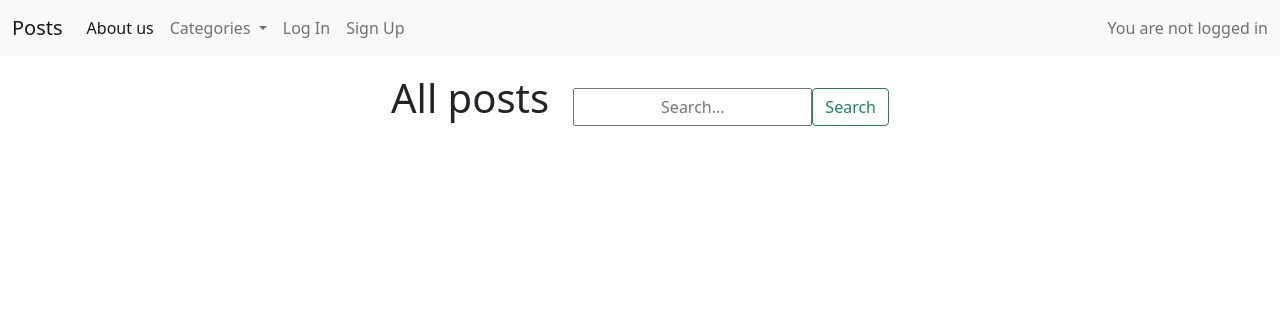
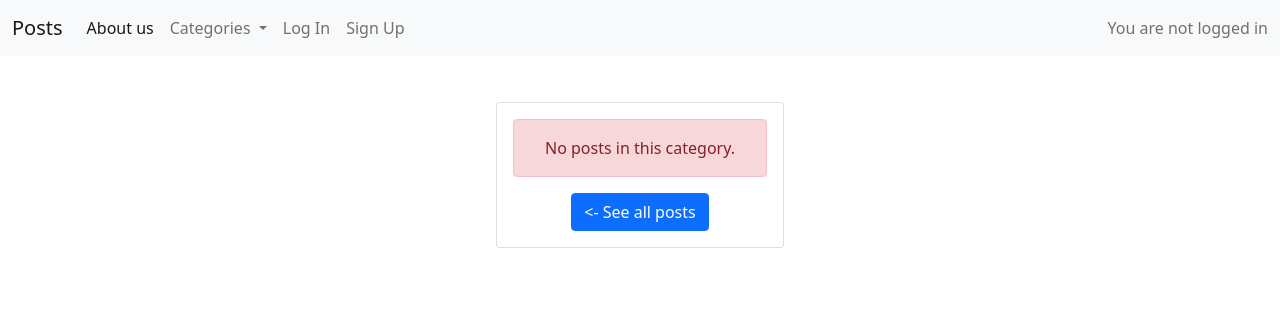
Before and after one commit to AnikaPet/ap-blog.tk, a Django app: page /blog/ in a window 1280 px wide. Shown: the top 316 px of the page. Run offline with Django 4.2, Linux system fonts and the light colour scheme; data that the repository does not hold is empty; some libraries are stand-ins or nearby versions.

Commit message:
List posts in specific category.

```diff
--- a/cms/models.py
+++ b/cms/models.py
@@ -3,6 +3,7 @@ from django.contrib.auth.models import User
 
 class Category(models.Model):
     name = models.CharField(max_length=100)
+    description = models.CharField(max_length=300,null=True)
 
     def __str__(self):
         return self.name
--- a/cms/templates/posts/post_listing.html
+++ b/cms/templates/posts/post_listing.html
@@ -21,7 +21,7 @@
 
           <ul class="dropdown-menu" aria-labelledby="navbarDropdown">
             {% for category in categories %}
-            <a class="dropdown-item" href="#">{{category.name}}</a>
+            <a class="dropdown-item" href="/blog/category/{{category.id}}">{{category.name}}</a>
             {% endfor %}
             {% if user.is_superuser %}
             <li><hr class="dropdown-divider"></li>
@@ -62,6 +62,22 @@
 </nav>
 
 
+  {% if posts %}
+
+  {% if category_object %}
+
+  <div class="containter" style="text-align-last: center; margin-top: 2ch;">
+    <div style="display: inline-block;">
+        <h1 style="text-align:center;">Posts in {{category_object.name}}</h1>
+    </div>
+    <div style="display: inline-block;margin-left: 20px;">
+      <a href="/blog/" class="btn btn-primary"> <- See all posts</a>
+    </div>
+    <p>{{category_object.description}}</p>
+  </div>
+
+  {% else%}
+
   <div class="containter" style="text-align-last: center; margin-top: 2ch;">
     <div style="display: inline-block;">
         <h1 style="text-align:center;">All posts</h1>
@@ -74,7 +90,10 @@
     </div>
   </div>
 
+  {% endif %}
+
   <div class="row row-cols-1 row-cols-md-2 g-4" style="padding:3ch">
+
 
     {% for post in posts %}
     <div class="col">
@@ -93,4 +112,19 @@
   </div>
       {% endfor %}
     </div>
+
+  {% else %}
+
+  <div class="col d-flex justify-content-center" style="padding: 5ch;">
+    <div class="card text-center"  style="width: 18rem;">
+      <div class="card-body">
+        <div class="alert alert-danger" role="alert">
+          No posts in this category.
+        </div>
+        <a href="/blog/" class="btn btn-primary"> <- See all posts</a>
+      </div>
+    </div>
+    </div>
+
+  {% endif %}
 {% endblock %}
--- a/cms/urls.py
+++ b/cms/urls.py
@@ -8,5 +8,8 @@ urlpatterns = [
     path('about-us/',views.about_us,name='about-us'),
     path('delete/<int:post_id>',views.delete_post,name='delete-post'),
     path('add-post/',views.add_post,name='add-post'),
-    path('edit-post/<int:post_id>',views.edit_post,name='edit-post')
+    path('edit-post/<int:post_id>',views.edit_post,name='edit-post'),
+    path('categories/',views.category_listing,name='categories'),
+    path('category/<int:category_id>',views.category_posts_listing,name='posts-category'),
+
 ]
--- a/cms/views.py
+++ b/cms/views.py
@@ -9,6 +9,7 @@ def about_us(request):
 
 def post_listing(request):
     '''A view of all blog posts.'''
+
     categories = Category.objects.all()
     posts = Post.objects.all()
     return render(request,'posts/post_listing.html',{'posts':posts,'categories':categories})
@@ -20,7 +21,7 @@ def post_details(request,post_id):
     return render(request,'posts/post_detail.html',{'post':post})
 
 def post_search(request):
-    '''A view of posts searched by title.'''
+    '''A view of all posts or posts in category searched by title.'''
 
     queried_post = request.GET['q']
     posts = None
@@ -65,3 +66,31 @@ def edit_post(request,post_id):
         obj.save()
 
     return render(request,'posts/edit_post.html',{'form':form,'post':post})
+
+def category_posts_listing(request,category_id):
+    '''A view of all posts in category.'''
+
+    categories = Category.objects.all()
+    posts = Post.objects.filter(category_id=category_id)
+    category = Category.objects.get(pk = category_id)
+    return render(request,'posts/post_listing.html',{'posts':posts,'categories':categories,'category_object':category})
+
+def category_listing(request):
+    '''A view of all categories.'''
+
+    return 1
+
+def add_category(request):
+    '''A view for adding new category.'''
+
+    return 1
+
+def edit_category(request):
+    '''A view for editing category.'''
+
+    return 1
+
+def delete_category(request):
+    '''A view for deleting category.'''
+
+    return 1
```
Also changed, not shown: cms/forms.py (+9 -1 lines), cms/migrations/0006_category_description.py (added).
